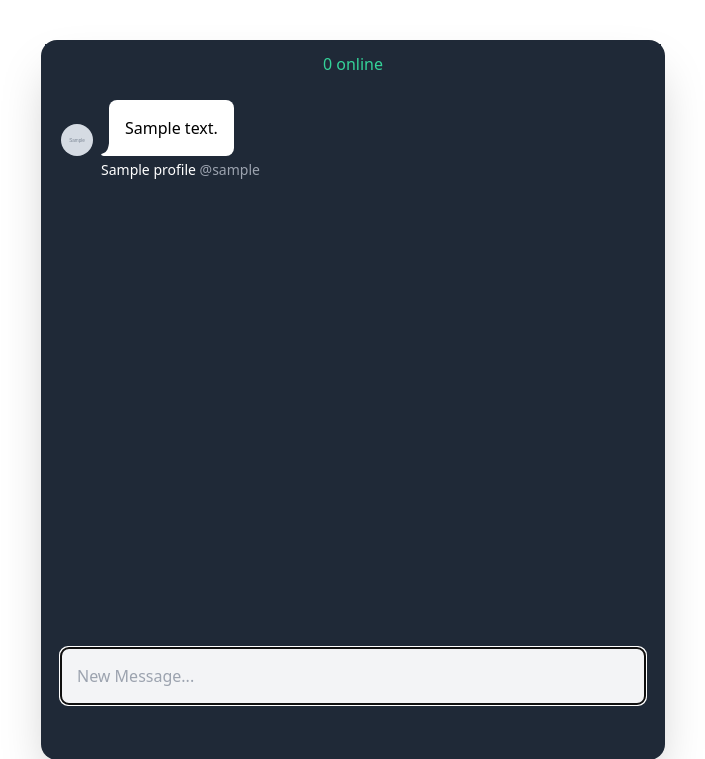
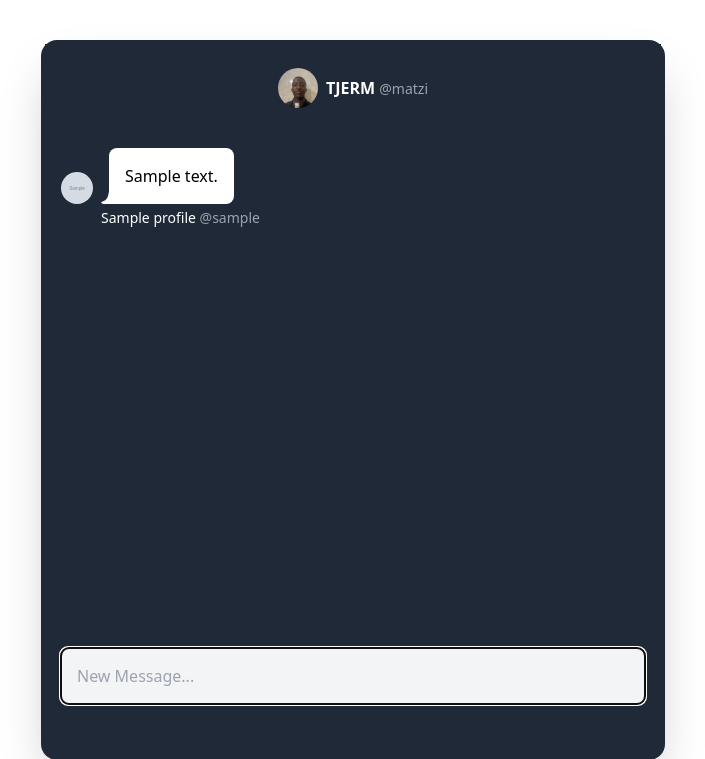
Before and after one commit to tjmatingo/ChatApp, a Django app: template rt_chat/templates/rt_chat/chat.html in a window 1280 px wide. Shown: the part 80-839 px from the top of the page, without its empty margins (287-992 px from the left). Run offline with Django 5.2, Linux system fonts and the light colour scheme; data comes from the database, SQL or seed files in the repository; tables that the repository leaves empty hold one stand-in row (values such as "Sample post"); the template is opened without the code that fills it: values that come from a table or form of the project are taken from there, most other values are stand-ins (such as "Sample title", 1, 10 or a date in 2020); grey boxes marked "Sample" are stand-in pictures; some libraries are stand-ins or nearby versions.

Commit message:
styling of pc

```diff
--- a/rt_chat/templates/rt_chat/chat.html
+++ b/rt_chat/templates/rt_chat/chat.html
@@ -4,8 +4,21 @@
 <wrapper class="block max-w-2xl mx-auto my-10 px-6">
     <div id="chat_window" class="h-[45rem] flex flex-col bg-gray-800 rounded-2xl shadow-2xl relative p-1">
         <div class="flex justify-center text-emerald-400 bg-gray-800 p-2 sticky top-0 z-10">
-            <div id='online-icon'></div>
-            <span id="online-count" class="pr-1">0</span>online
+            {% if other_user %}
+                <a href="{% url "profile" other_user.username %}">
+                    <div class="flex items-center gap-2 p-4 sticky top-0 z-10 ">
+                        <img class="w-10 h-10 rounded-full object-cover" src="{{ other_user.profile.avatar }}" />
+                        <div>
+                            <span class="font-bold  text-white">{{ other_user.profile.name }}</span>
+                            <span class="text-sm font-light text-gray-400">@{{other_user.username}}</span>
+                        </div>
+                    </div>
+                </a>
+
+            {% else %}
+                <div id='online-icon'></div>
+                <span id="online-count" class="pr-1">0</span>online
+            {% endif %}
         </div>
         <div id='chat_container' class="overflow-y-auto grow">
             <ul id='chat_messages' class="flex flex-col justify-end gap-2 p-4">
@@ -19,7 +32,7 @@
 
                 <form id="chat_message_form" class="w-full"
                     hx-ext='ws'
-                    ws-connect='/ws/chatroom/school-gc'
+                    ws-connect='/ws/chatroom/{{ chatroom_name }}'
                     ws-send
                     _="on htmx:wsAfterSend reset() me"
                 >
```
